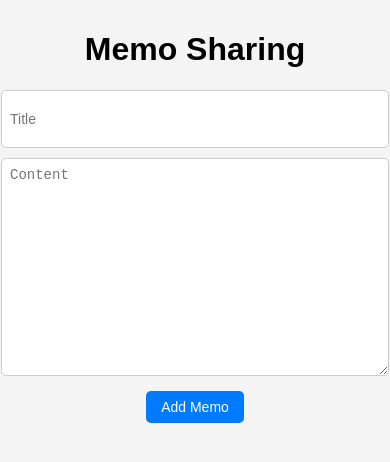
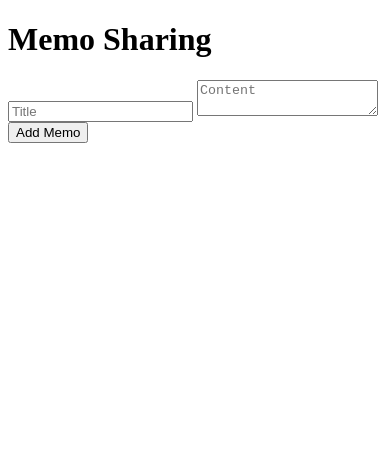
Before and after one commit to yamaya-109/memo-sharing-server, a website: page public/index.html in a window 390 px wide. Drawn offline with nearby package versions, Linux system fonts and the light colour scheme.

Commit message:
Update index.html

```diff
--- a/public/index.html
+++ b/public/index.html
@@ -5,86 +5,7 @@
     <meta name="viewport" content="width=device-width, initial-scale=1.0">
     <title>Memo Sharing</title>
     <style>
-        body {
-            font-family: Arial, sans-serif;
-            margin: 0;
-            padding: 20px;
-            background-color: #f4f4f4;
-        }
-        h1 {
-            text-align: center;
-        }
-        #memos {
-            margin-bottom: 20px;
-        }
-        #memos div {
-            background-color: #fff;
-            border: 1px solid #ddd;
-            padding: 10px;
-            margin-bottom: 10px;
-            border-radius: 5px;
-            position: relative;
-        }
-        #memoForm, .editForm {
-            display: flex;
-            flex-direction: column;
-            align-items: center;
-        }
-        #title, #content, .editTitle, .editContent {
-            width: 100%;
-            max-width: 800px;
-            padding: 10px;
-            margin-bottom: 10px;
-            font-size: 16px;
-            border-radius: 5px;
-            border: 1px solid #ccc;
-        }
-        #title, .editTitle {
-            height: 40px;
-        }
-        #content, .editContent {
-            height: 200px;
-            resize: vertical;
-        }
-        button {
-            padding: 10px 20px;
-            font-size: 16px;
-            background-color: #007bff;
-            color: #fff;
-            border: none;
-            border-radius: 5px;
-            cursor: pointer;
-            margin: 5px;
-        }
-        button:hover {
-            background-color: #0056b3;
-        }
-        .editForm {
-            position: absolute;
-            top: 0;
-            left: 0;
-            right: 0;
-            background-color: rgba(255, 255, 255, 0.9);
-            border-radius: 5px;
-            padding: 10px;
-            z-index: 1;
-        }
-        @media (max-width: 600px) {
-            body {
-                padding: 10px;
-            }
-            #title, #content, .editTitle, .editContent {
-                font-size: 14px;
-                padding: 8px;
-            }
-            button {
-                font-size: 14px;
-                padding: 8px 15px;
-            }
-            #memos div {
-                padding: 8px;
-            }
-        }
+        /* 既存のCSSスタイル */
     </style>
 </head>
 <body>
```
